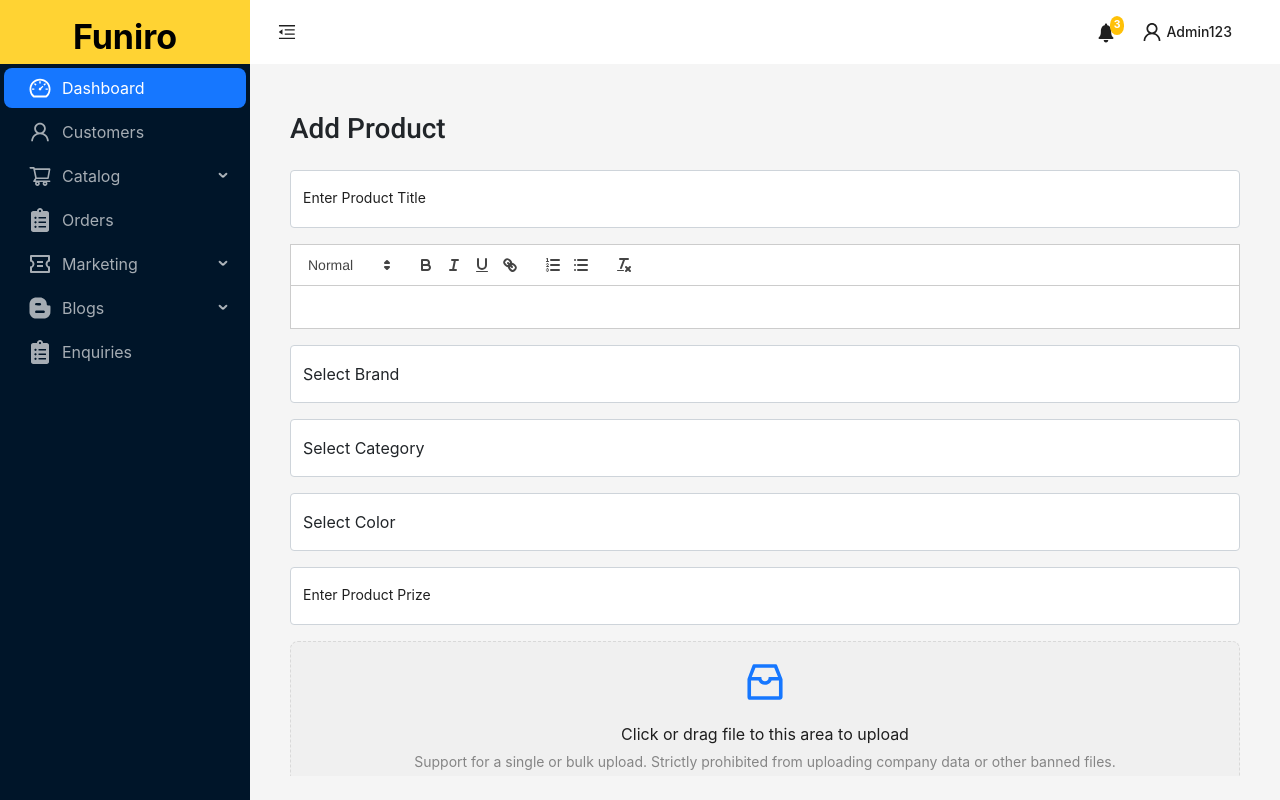
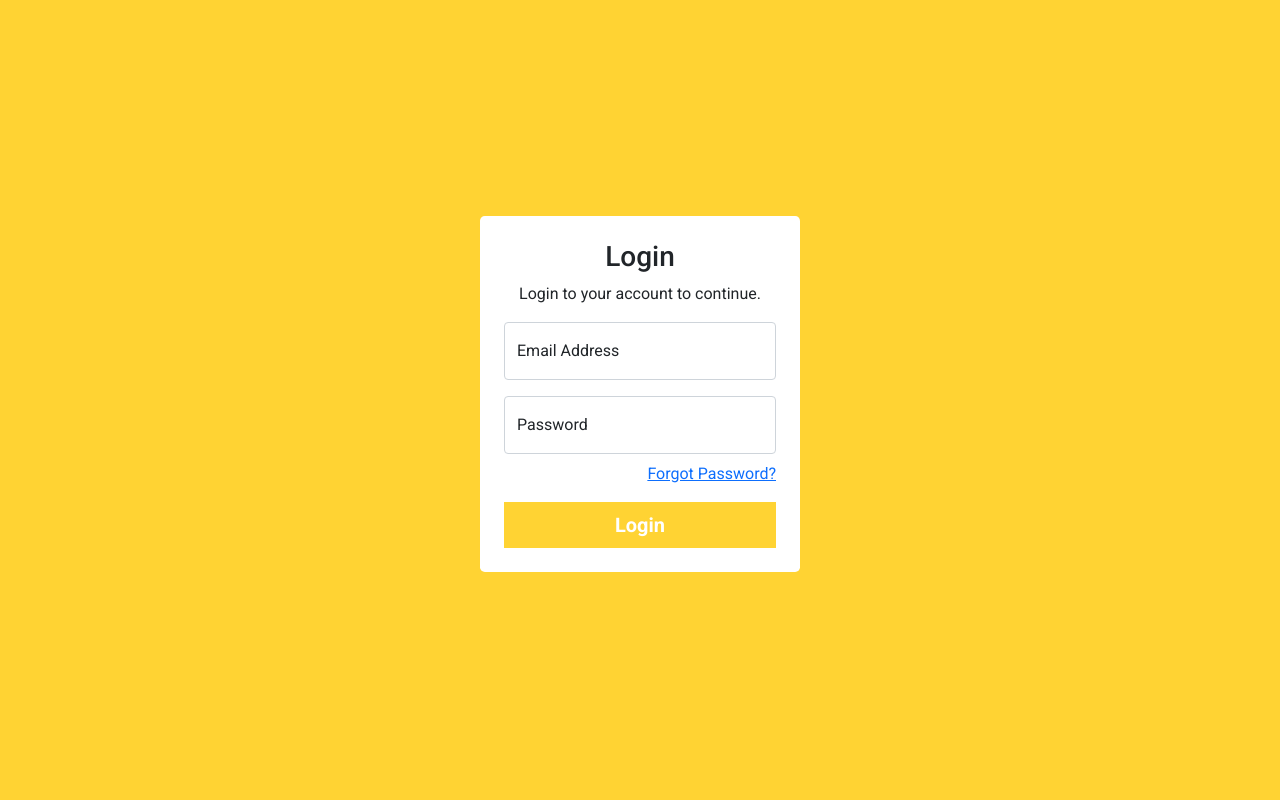
Before and after one commit to ntdsam2830/App-Seller, a React (Create React App) app: page /admin/product in a window 1280 px wide. Built offline with nearby package versions, Linux system fonts and the light colour scheme.

Commit message:
update code

```diff
--- a/src/App.js
+++ b/src/App.js
@@ -5,46 +5,28 @@ import Login from "./pages/Login";
 import Resetpassword from "./pages/Resetpassword";
 import Forgotpassword from "./pages/Forgotpassword";
 import MainLayout from "./components/MainLayout";
-import Enquiries from "./pages/Enquiries";
-import Bloglist from "./pages/Bloglist";
-import Blogcatlist from "./pages/Blogcatlist";
 import Orders from "./pages/Orders";
-import Customers from "./pages/Customers";
-import Colorlist from "./pages/Colorlist";
-import Catlist from "./pages/Catlist";
-import Brandlist from "./pages/Brandlist";
 import Productlist from "./pages/Productlist";
-import Addblog from "./pages/Addblog";
-import Addblogcat from "./pages/Addblogcat";
-import Addcolor from "./pages/Addcolor";
-import Addcat from "./pages/Addcat";
-import Addbrand from "./pages/Addbrand";
 import Addproduct from "./pages/Addproduct";
+import { getAuthUser } from "./utils/authStorage";
 function App() {
+  const user = getAuthUser();
+
   return (
     <Router>
       <Routes>
         <Route path="/" element={<Login />} />
-        <Route path="/reset-password" element={<Resetpassword />} />
-        <Route path="/forgot-password" element={<Forgotpassword />} />
-        <Route path="/admin" element={<MainLayout />}>
-          <Route index element={<Dashboard />} />
-          <Route path="enquiries" element={<Enquiries />} />
-          <Route path="blog-list" element={<Bloglist />} />
-          <Route path="blog" element={<Addblog />} />
-          <Route path="blog-category-list" element={<Blogcatlist />} />
-          <Route path="blog-category" element={<Addblogcat />} />
-          <Route path="orders" element={<Orders />} />
-          <Route path="customers" element={<Customers />} />
-          <Route path="list-color" element={<Colorlist />} />
-          <Route path="color" element={<Addcolor />} />
-          <Route path="list-category" element={<Catlist />} />
-          <Route path="category" element={<Addcat />} />
-          <Route path="list-brand" element={<Brandlist />} />
-          <Route path="brand" element={<Addbrand />} />
-          <Route path="list-product" element={<Productlist />} />
-          <Route path="product" element={<Addproduct />} />
-        </Route>
+        <Route path="*" element={<Login />} />
+        <Route path="reset-password" element={<Resetpassword />} />
+        <Route path="forgot-password" element={<Forgotpassword />} />
+        {user && (
+          <Route path="admin" element={<MainLayout />}>
+            <Route index element={<Dashboard />} />
+            <Route path="orders" element={<Orders />} />
+            <Route path="list-product" element={<Productlist />} />
+            <Route path="product" element={<Addproduct />} />
+          </Route>
+        )}
       </Routes>
     </Router>
   );
--- a/src/components/MainLayout.js
+++ b/src/components/MainLayout.js
@@ -1,24 +1,16 @@
 import React, { useState } from "react";
 import { MenuFoldOutlined, MenuUnfoldOutlined } from "@ant-design/icons";
-import {
-  AiOutlineDashboard,
-  AiOutlineShoppingCart,
-  AiOutlineUser,
-  AiOutlineBgColors,
-} from "react-icons/ai";
-import { RiCouponLine } from "react-icons/ri";
+import { AiOutlineDashboard, AiOutlineShoppingCart } from "react-icons/ai";
 import { ToastContainer } from "react-toastify";
 import "react-toastify/dist/ReactToastify.css";
 import { Link } from "react-router-dom";
 import { Outlet } from "react-router-dom";
-import { ImBlog } from "react-icons/im";
 import { IoIosNotifications } from "react-icons/io";
-import { FaClipboardList, FaBloggerB } from "react-icons/fa";
-import { SiBrandfolder } from "react-icons/si";
-import { BiCategoryAlt } from "react-icons/bi";
+import { FaClipboardList } from "react-icons/fa";
 import { Layout, Menu, theme } from "antd";
 import { useNavigate } from "react-router-dom";
 import { UserOutlined } from "@ant-design/icons";
+import { clearAuthStorage } from "../utils/authStorage";
 const { Header, Sider, Content } = Layout;
 const MainLayout = () => {
   const [collapsed, setCollapsed] = useState(false);
@@ -26,6 +18,12 @@ const MainLayout = () => {
     token: { colorBgContainer },
   } = theme.useToken();
   const navigate = useNavigate();
+
+  const handleLogout = () => {
+    clearAuthStorage();
+    window.location.assign("/");
+  };
+
   return (
     <Layout /* onContextMenu={(e) => e.preventDefault()} */>
       <Sider trigger={null} collapsible collapsed={collapsed}>
@@ -65,11 +63,11 @@ const MainLayout = () => {
               icon: <AiOutlineDashboard className="fs-4" />,
               label: "Dashboard",
             },
-            {
-              key: "customers",
-              icon: <AiOutlineUser className="fs-4" />,
-              label: "Customers",
-            },
+            // {
+            //   key: "customers",
+            //   icon: <AiOutlineUser className="fs-4" />,
+            //   label: "Customers",
+            // },
             {
               key: "Catalog",
               icon: <AiOutlineShoppingCart className="fs-4" />,
@@ -85,36 +83,36 @@ const MainLayout = () => {
                   icon: <AiOutlineShoppingCart className="fs-4" />,
                   label: "Product List",
                 },
-                {
-                  key: "brand",
-                  icon: <SiBrandfolder className="fs-4" />,
-                  label: "Brand",
-                },
-                {
-                  key: "list-brand",
-                  icon: <SiBrandfolder className="fs-4" />,
-                  label: "Brand List ",
-                },
-                {
-                  key: "category",
-                  icon: <BiCategoryAlt className="fs-4" />,
-                  label: "Category",
-                },
-                {
-                  key: "list-category",
-                  icon: <BiCategoryAlt className="fs-4" />,
-                  label: "Category List",
-                },
-                {
-                  key: "color",
-                  icon: <AiOutlineBgColors className="fs-4" />,
-                  label: "Color",
-                },
-                {
-                  key: "list-color",
-                  icon: <AiOutlineBgColors className="fs-4" />,
-                  label: "Color List",
-                },
+                // {
+                //   key: "brand",
+                //   icon: <SiBrandfolder className="fs-4" />,
+                //   label: "Brand",
+                // },
+                // {
+                //   key: "list-brand",
+                //   icon: <SiBrandfolder className="fs-4" />,
+                //   label: "Brand List ",
+                // },
+                // {
+                //   key: "category",
+                //   icon: <BiCategoryAlt className="fs-4" />,
+                //   label: "Category",
+                // },
+                // {
+                //   key: "list-category",
+                //   icon: <BiCategoryAlt className="fs-4" />,
+                //   label: "Category List",
+                // },
+                // {
+                //   key: "color",
+                //   icon: <AiOutlineBgColors className="fs-4" />,
+                //   label: "Color",
+                // },
+                // {
+                //   key: "list-color",
+                //   icon: <AiOutlineBgColors className="fs-4" />,
+                //   label: "Color List",
+                // },
               ],
             },
             {
@@ -122,55 +120,55 @@ const MainLayout = () => {
               icon: <FaClipboardList className="fs-4" />,
               label: "Orders",
             },
-            {
-              key: "marketing",
-              icon: <RiCouponLine className="fs-4" />,
-              label: "Marketing",
-              children: [
-                {
-                  key: "coupon",
-                  icon: <ImBlog className="fs-4" />,
-                  label: "Add Coupon",
-                },
-                {
-                  key: "coupon-list",
-                  icon: <RiCouponLine className="fs-4" />,
-                  label: "Coupon List",
-                },
-              ],
-            },
-            {
-              key: "blogs",
-              icon: <FaBloggerB className="fs-4" />,
-              label: "Blogs",
-              children: [
-                {
-                  key: "blog",
-                  icon: <ImBlog className="fs-4" />,
-                  label: "Add Blog",
-                },
-                {
-                  key: "blog-list",
-                  icon: <FaBloggerB className="fs-4" />,
-                  label: "Blog List",
-                },
-                {
-                  key: "blog-category",
-                  icon: <ImBlog className="fs-4" />,
-                  label: "Add Blog Category",
-                },
-                {
-                  key: "blog-category-list",
-                  icon: <FaBloggerB className="fs-4" />,
-                  label: "Blog Category List",
-                },
-              ],
-            },
-            {
-              key: "enquiries",
-              icon: <FaClipboardList className="fs-4" />,
-              label: "Enquiries",
-            },
+            // {
+            //   key: "marketing",
+            //   icon: <RiCouponLine className="fs-4" />,
+            //   label: "Marketing",
+            //   children: [
+            //     {
+            //       key: "coupon",
+            //       icon: <ImBlog className="fs-4" />,
+            //       label: "Add Coupon",
+            //     },
+            //     {
+            //       key: "coupon-list",
+            //       icon: <RiCouponLine className="fs-4" />,
+            //       label: "Coupon List",
+            //     },
+            //   ],
+            // },
+            // {
+            //   key: "blogs",
+            //   icon: <FaBloggerB className="fs-4" />,
+            //   label: "Blogs",
+            //   children: [
+            //     {
+            //       key: "blog",
+            //       icon: <ImBlog className="fs-4" />,
+            //       label: "Add Blog",
+            //     },
+            //     {
+            //       key: "blog-list",
+            //       icon: <FaBloggerB className="fs-4" />,
+            //       label: "Blog List",
+            //     },
+            //     {
+            //       key: "blog-category",
+            //       icon: <ImBlog className="fs-4" />,
+            //       label: "Add Blog Category",
+            //     },
+            //     {
+            //       key: "blog-category-list",
+            //       icon: <FaBloggerB className="fs-4" />,
+            //       label: "Blog Category List",
+            //     },
+            //   ],
+            // },
+            // {
+            //   key: "enquiries",
+            //   icon: <FaClipboardList className="fs-4" />,
+            //   label: "Enquiries",
+            // },
           ]}
         />
       </Sider>
@@ -214,15 +212,7 @@ const MainLayout = () => {
                   <Link
                     className="dropdown-item py-1 mb-1"
                     style={{ height: "auto", lineHeight: "20px" }}
-                    to="/"
-                  >
-                    View Profile
-                  </Link>
-                </li>
-                <li>
-                  <Link
-                    className="dropdown-item py-1 mb-1"
-                    style={{ height: "auto", lineHeight: "20px" }}
+                    onClick={handleLogout}
                     to="/"
                   >
                     Signout
--- a/src/pages/Addproduct.js
+++ b/src/pages/Addproduct.js
@@ -1,15 +1,14 @@
 import React from "react";
 import CustomInput from "../components/CustomInput";
 import { useState } from "react";
-import ReactQuill from "react-quill";
 import "react-quill/dist/quill.snow.css";
 import { InboxOutlined } from "@ant-design/icons";
-import { message, Upload } from "antd";
+import { message, Upload, Input, Checkbox } from "antd";
 const { Dragger } = Upload;
 const props = {
-  name: "file",
+  listType: "picture",
   multiple: true,
-  action: "https://run.mocky.io/v3/435e224c-44fb-4773-9faf-380c5e6a2188",
+  accept: "image/*",
   onChange(info) {
     const { status } = info.file;
     if (status !== "uploading") {
@@ -26,38 +25,45 @@ const props = {
   },
 };
 
+const OPTIONS_TYPE = [
+  { label: "Living Room", value: "Livingroom" },
+  { label: "Dining Room", value: "Diningroom" },
+  { label: "Bed Room", value: "Bedroom" },
+];
+
 const Addproduct = () => {
   const [desc, setDesc] = useState();
+  const [checkedList, setCheckedList] = useState();
   const handleDesc = (e) => {
     setDesc(e);
+  };
+  const onChange = (list) => {
+    setCheckedList(list);
   };
   return (
     <div>
       <h3 className="mb-4 title">Add Product</h3>
       <div>
         <form>
-          <CustomInput type="text" label="Enter Product Title" />
-          <div className="mb-3 mt-3">
-            <ReactQuill
-              theme="snow"
-              value={desc}
-              onChange={(evt) => {
-                handleDesc(evt);
-              }}
+          <CustomInput type="text" label="Product Name" />
+          <CustomInput type="number" label="Product Price" />
+          <CustomInput type="number" label="Product Quantity" />
+          <CustomInput type="text" label="Short Description" />
+          <Input.TextArea
+            rows={4}
+            style={{ margin: "1rem 0", resize: "none" }}
+            placeholder="Full Description"
+          />
+          <div>
+            Filter:{" "}
+            <Checkbox.Group
+              options={OPTIONS_TYPE}
+              value={checkedList}
+              onChange={onChange}
             />
           </div>
-          <select name="" className="form-control py-3 mb-3 mt-3" id="">
-            <option value="">Select Brand</option>
-          </select>
-          <select name="" className="form-control py-3 mb-3 mt-3" id="">
-            <option value="">Select Category</option>
-          </select>
-          <select name="" className="form-control py-3 mb-3 mt-3" id="">
-            <option value="">Select Color</option>
-          </select>
-          <CustomInput type="number" label="Enter Product Prize" />
+
           <div className="mt-3">
-            {" "}
             <Dragger {...props}>
               <p className="ant-upload-drag-icon">
                 <InboxOutlined />
--- a/src/pages/Login.js
+++ b/src/pages/Login.js
@@ -1,42 +1,37 @@
 import React, { useEffect } from "react";
 import CustomInput from "../components/CustomInput";
 import { Link, useNavigate } from "react-router-dom";
-// import * as yup from "yup";
-// import { useFormik } from "formik";
-// import { useDispatch, useSelector } from "react-redux";
-// import { login } from "../features/auth/authSlice";
+import * as yup from "yup";
+import { useFormik } from "formik";
+import { useDispatch, useSelector } from "react-redux";
+import { login } from "../features/auth/authSlice";
 
-// let schema = yup.object().shape({
-//   email: yup
-//     .string()
-//     .email("Email should be valid")
-//     .required("Email is Required"),
-//   password: yup.string().required("Password is Required"),
-// });
+let loginSchema = yup.object().shape({
+  email: yup
+    .string()
+    .email("Email should be valid")
+    .required("Email is Required"),
+  password: yup.string().required("Password is Required"),
+});
+
 const Login = () => {
-  //   const dispatch = useDispatch();
-  //   const navigate = useNavigate();
-  //   const formik = useFormik({
-  //     initialValues: {
-  //       email: "",
-  //       password: "",
-  //     },
-  //     validationSchema: schema,
-  //     onSubmit: (values) => {
-  //       dispatch(login(values));
-  //     },
-  //   });
-  //   const authState = useSelector((state) => state);
+  const dispatch = useDispatch();
+  const navigate = useNavigate();
+  const formik = useFormik({
+    initialValues: {
+      email: "",
+      password: "",
+    },
+    validationSchema: loginSchema,
+    onSubmit: (values) => {
+      dispatch(login(values));
+    },
+  });
 
-  //   const { user, isError, isSuccess, isLoading, message } = authState.auth;
+  const authState = useSelector((state) => state);
 
-  //   useEffect(() => {
-  //     if (isSuccess) {
-  //       navigate("admin");
-  //     } else {
-  //       navigate("");
-  //     }
-  //   }, [user, isError, isSuccess, isLoading]);
+  const { message } = authState.auth;
+
   return (
     <div className="py-5" style={{ background: "#ffd333", minHeight: "100vh" }}>
       <br />
@@ -47,34 +42,34 @@ const Login = () => {
       <div className="my-5 w-25 bg-white rounded-3 mx-auto p-4">
         <h3 className="text-center title">Login</h3>
         <p className="text-center">Login to your account to continue.</p>
-        {/* <div className="error text-center">
+        <div className="error text-center">
           {message.message === "Rejected" ? "You are not an Admin" : ""}
-        </div> */}
-        <form action="" /*onSubmit={formik.handleSubmit}*/>
+        </div>
+        <form action="" onSubmit={formik.handleSubmit}>
           <CustomInput
             type="text"
             label="Email Address"
             id="email"
             name="email"
-            // onChng={formik.handleChange("email")}
-            // onBlr={formik.handleBlur("email")}
-            // val={formik.values.email}
+            onChng={formik.handleChange("email")}
+            onBlr={formik.handleBlur("email")}
+            val={formik.values.email}
           />
-          {/* <div className="error mt-2">
+          <div className="error mt-2">
             {formik.touched.email && formik.errors.email}
-          </div> */}
+          </div>
           <CustomInput
             type="password"
             label="Password"
             id="pass"
             name="password"
-            // onChng={formik.handleChange("password")}
-            // onBlr={formik.handleBlur("password")}
-            // val={formik.values.password}
+            onChng={formik.handleChange("password")}
+            onBlr={formik.handleBlur("password")}
+            val={formik.values.password}
           />
-          {/* <div className="error mt-2">
+          <div className="error mt-2">
             {formik.touched.password && formik.errors.password}
-          </div> */}
+          </div>
           <div className="mb-3 text-end">
             <Link to="forgot-password" className="">
               Forgot Password?
@@ -94,26 +89,3 @@ const Login = () => {
 };
 
 export default Login;
-// import React from "react";
-// import CustomInput from "../components/CustomInput";
-
-// function Login() {
-//   return (
-//     <div className="py-S" style={{ background: "#ffd333" }}>
-//       <div className="my-5 w-25 bg-white rounded-3 mx-auto p-4">
-//         <h3>Login</h3>
-//         <form action="">
-//           <CustomInput type="email" placeholder="Email Address" id="email" />
-//           <CustomInput type="password" placeholder="Password" id="pass" />
-//           <button
-//             className="border-0 px-3 py-2"
-//             style={{ background: "#ffd333" }}
-//             type="submit"
-//           ></button>
-//         </form>
-//       </div>
-//     </div>
-//   );
-// }
-
-// export default Login;
--- a/src/pages/Productlist.js
+++ b/src/pages/Productlist.js
@@ -1,42 +1,69 @@
-import React from "react";
-import { Table } from "antd";
+import React, { useState } from "react";
+import { Table, Button } from "antd";
 import { BiEdit } from "react-icons/bi";
 import { AiFillDelete } from "react-icons/ai";
 
-const columns = [
-  {
-    title: "SNo",
-    dataIndex: "key",
-  },
-  {
-    title: "Name",
-    dataIndex: "name",
-  },
-  {
-    title: "Product",
-    dataIndex: "product",
-  },
-  {
-    title: "Status",
-    dataIndex: "status",
-  },
-];
 const data1 = [];
 for (let i = 0; i < 46; i++) {
   data1.push({
     key: i,
     name: `Edward King ${i}`,
-    product: 32,
-    status: `London, Park Lane no. ${i}`,
+    shortDesc: `London, Park Lane no. ${i}`,
+    quantity: 32,
+    price: 200,
   });
 }
 
 const Productlist = () => {
+  const [data, setData] = useState(data1);
+
+  const handleEdit = (record) => {
+    console.log(record);
+  };
+
+  const handleDelete = (record) => {
+    console.log(record);
+  };
+
+  const columns = [
+    {
+      title: "Name",
+      dataIndex: "name",
+    },
+    {
+      title: "Short Description",
+      dataIndex: "shortDesc",
+    },
+    {
+      title: "Quantity",
+      dataIndex: "quantity",
+    },
+    {
+      title: "Price",
+      dataIndex: "price",
+      render: (text) => <div>${text}</div>,
+    },
+    {
+      title: "Edit",
+      key: "edit",
+      render: (_, record) => (
+        <Button onClick={() => handleEdit(record)} icon={<BiEdit />} />
+      ),
+    },
+    {
+      title: "Delete",
+      key: "delete",
+      render: (_, record) => (
+        <Button onClick={() => handleDelete(record)} icon={<AiFillDelete />} />
+      ),
+    },
+  ];
+
   return (
     <div>
       <h3 className="mb-4 title">Products</h3>
       <div>
-        <Table columns={columns} dataSource={data1} />
+        <Table columns={columns} dataSource={data} />
       </div>
     </div>
   );
--- /dev/null
+++ b/src/utils/authStorage.js
@@ -0,0 +1,56 @@
+import { localStorage } from "./localStorage";
+
+export const AUTH_USER_INFO = "authenticated_user_info";
+export const AUTH_ACCESS_TOKEN = "authenticated_access_token";
+export const AUTH_REFRESH_TOKEN = "authenticated_refresh_token";
+
+export const getAuthUser = () => {
+  try {
+    return JSON.parse(localStorage.get(AUTH_USER_INFO));
+  } catch (error) {
+    return undefined;
+  }
+};
+
+export const setAuthUser = (userInfo) =>
+  localStorage.set(AUTH_USER_INFO, JSON.stringify(userInfo));
+
+export const removeAuthUser = () => {
+  localStorage.remove(AUTH_USER_INFO);
+};
+
+export const getAccessToken = () => {
+  try {
+    return localStorage.get(AUTH_ACCESS_TOKEN);
+  } catch (error) {
+    return undefined;
+  }
+};
+
+export const setAccessToken = (accessToken) =>
+  localStorage.set(AUTH_ACCESS_TOKEN, accessToken);
+
+export const removeAccessToken = () => {
+  localStorage.remove(AUTH_ACCESS_TOKEN);
+};
+
+export const getRefreshToken = () => {
+  try {
+    return localStorage.get(AUTH_REFRESH_TOKEN);
+  } catch (error) {
+    return undefined;
+  }
+};
+
+export const setRefreshToken = (refreshToken) =>
+  localStorage.set(AUTH_REFRESH_TOKEN, refreshToken);
+
+export const removeRefreshToken = () => {
+  localStorage.remove(AUTH_REFRESH_TOKEN);
+};
+
+export const clearAuthStorage = () => {
+  removeAuthUser();
+  removeAccessToken();
+  removeRefreshToken();
+};
--- a/src/utils/baseUrl.js
+++ b/src/utils/baseUrl.js
@@ -1 +1 @@
-export const base_url = "http://localhost:5000/api/";
+export const base_url = "http://localhost:3500/api/";
--- /dev/null
+++ b/src/utils/localStorage.js
@@ -0,0 +1,14 @@
+export const localStorage = {
+  get: (key) => {
+    return window.localStorage.getItem(key);
+  },
+  set: (key, value) => {
+    window.localStorage.setItem(key, value);
+  },
+  remove: (key) => {
+    window.localStorage.removeItem(key);
+  },
+  clear: () => {
+    window.localStorage.clear();
+  },
+};
```
Also changed, not shown: src/app/store.js (added, +10 -0 lines), src/features/auth/authSlice.js (+11 -4 lines), src/index.js (+9 -1 lines), 1 other file (tests, documents, lock files or other folders).
